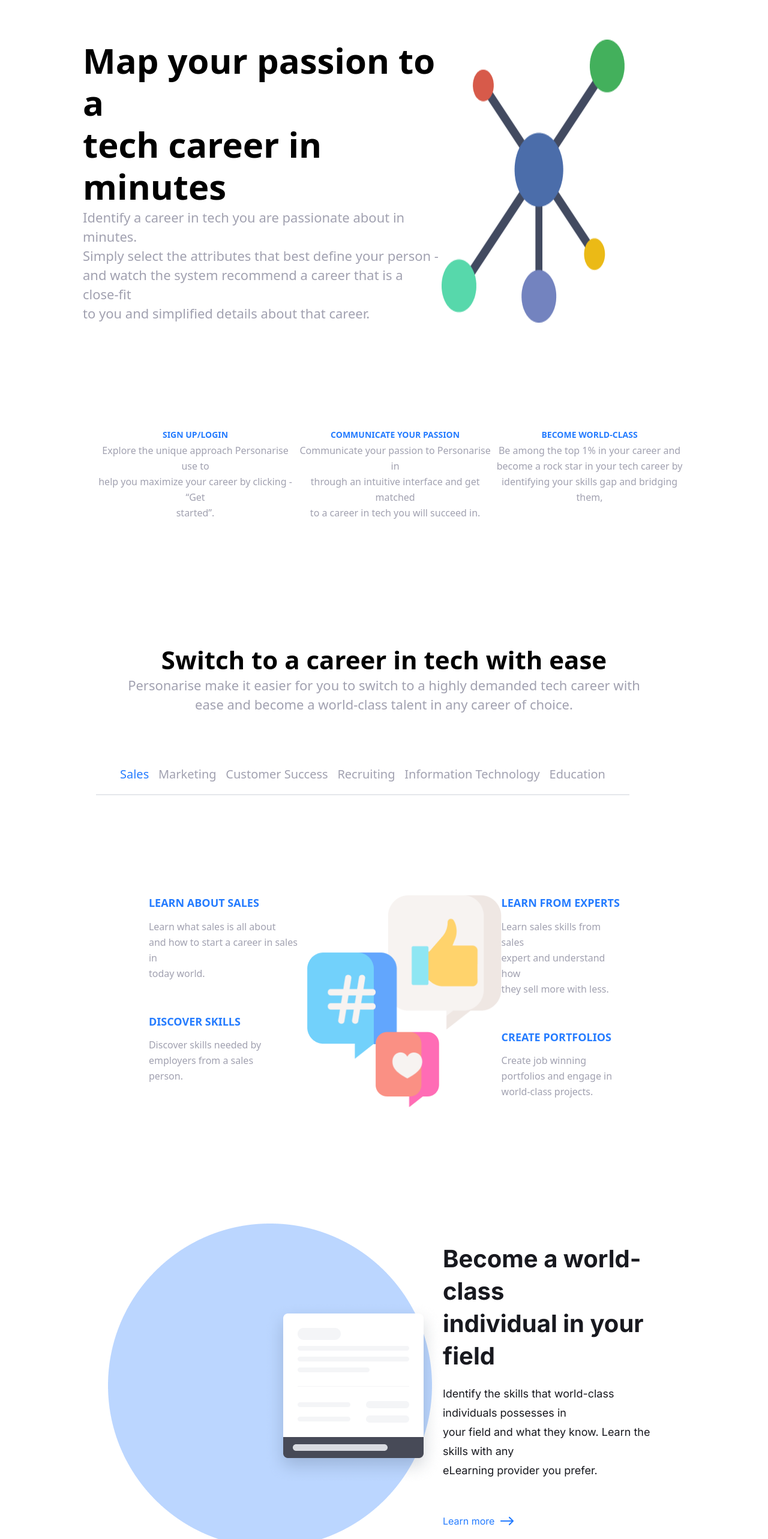
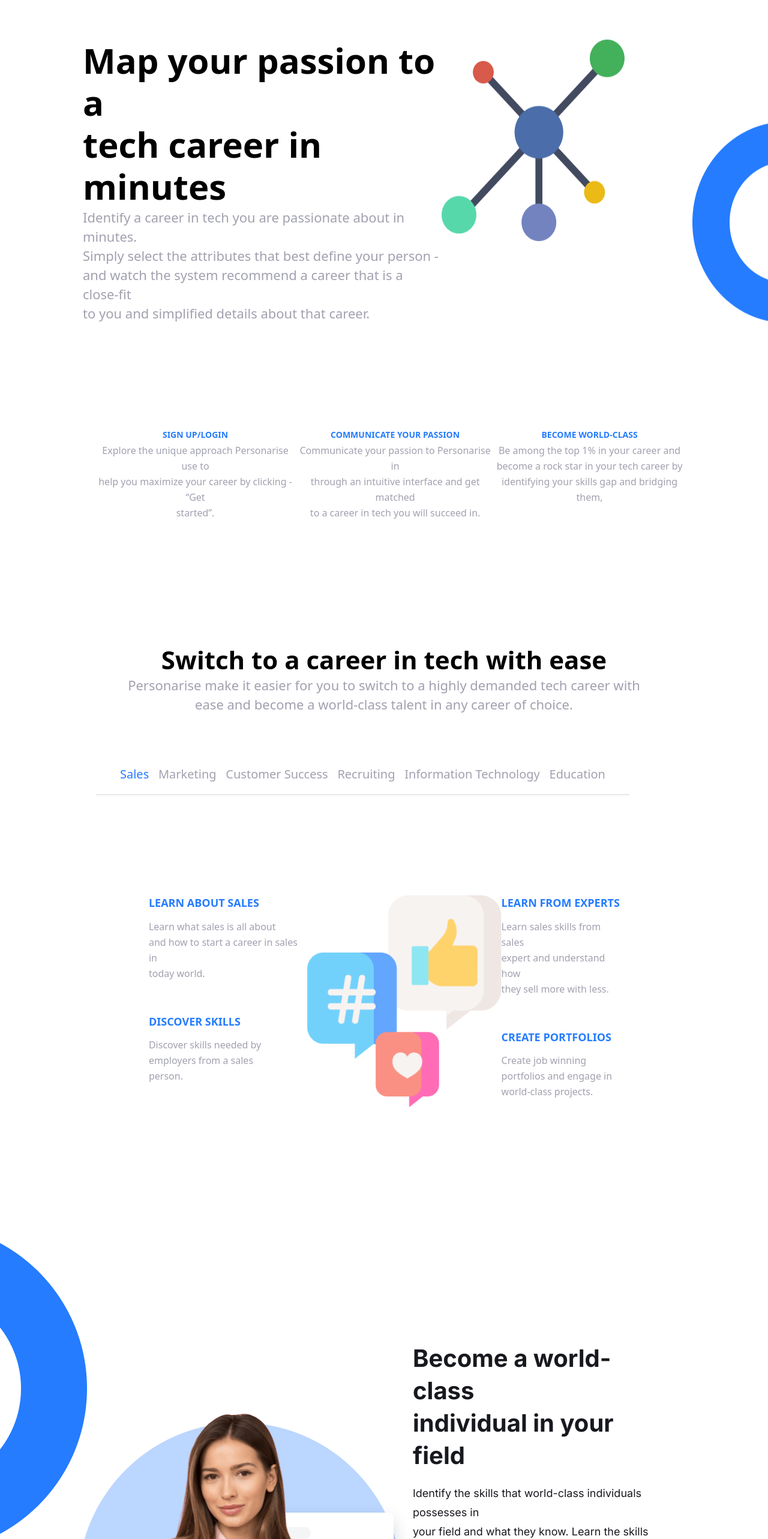
Before and after one commit to Femi-Benjamin/project-yiee, a React (Vite) app: page / in a window 1280 px wide. Shown: the part 1025-3591 px from the top of the page at 60% size. Built offline with nearby package versions, Linux system fonts and the light colour scheme.

Commit message:
V5 changes

```diff
--- a/src/Components/Main.jsx
+++ b/src/Components/Main.jsx
@@ -16,19 +16,19 @@
             </div>
             {/* /// */}
 
-
-            <div className='flex justify-between ml-[138px] mr-[239.08px] mb-[174px]'>
+            {/* MAP YOUR PASSION */}
+            <div className='flex justify-between ml-[138px] mr-[239. mb-[174px]'>
                 <div>
                     <h1 className='not-italic font-dm sans font-bold text-[58px] leading-[70px] text-black'>Map your passion to a <br /> tech career in minutes
                     </h1>
                     <p className='not-italic font-dm sans font-normal text-[22px] leading-[32px] text-[#15143966]'>Identify a career in tech you are passionate about in minutes. <br /> Simply select the attributes that best define your person - <br /> and watch the system recommend a career that is a close-fit <br /> to you and simplified details about that career.
                     </p>
                 </div>
-                <img src="/Group 55831.png" alt="" />
+                <img src="/Group 55836.png" alt="" />
             </div>
             {/* /// */}
 
-
+            {/* SIGN UP/LOGIN */}
             <div className='flex justify-between ml-[157px] mr-[138px] text-center font-dm sans mb-[206px]'>
                 <div>
                     <h1 className='not-italic font-semibold text-[14px] leading-[26px] uppercase text-[#257CFF]'>sign up/login</h1>
@@ -45,7 +45,7 @@
             </div>
             {/* /// */}
 
-
+            {/* SWITCH TO CARRER */}
             <div className='not-italic font-dm sans text-center mb-[48.47px]'>
                 <h1 className='font-bold text-[42px] leading-[52px]'>Switch to a career in tech with ease</h1>
                 <p className='font-normal text-[22px] leading-[32px] text-[#15143966]'>Personarise make it easier for you to switch to a highly demanded tech career with <br /> ease and become a world-class talent in any career of choice.</p>
@@ -61,7 +61,7 @@
             </div>
             {/* /// */}
 
-
+            {/* LEARN ABOUT SALES */}
             <div className='flex justify-between ml-[247.95px] mr-[237.5px] mb-[193.62px]'>
                 <div className='flex flex-col'>
                     <div>
@@ -93,9 +93,10 @@
             </div>
             {/* /// */}
 
-            <div className='md:px-[180px] mb-[197px]'>
+            {/* WORLD CLASS  */}
+            <div className='md:pr-[180px] mb-[197px]'>
                 <div className='flex justify-between items-center'>
-                    <img src="/Creative.png" alt="" />
+                    <img src="/Group 55837.png" alt="" />
                     <div className='not-italic font-inter text-[#18191F]'>
                         <h1 className='font-bold  text-[40px] leading-[54px] mb-5'>Become a world-class <br /> individual in your field
                         </h1>
@@ -111,6 +112,7 @@
             </div>
             {/* /// */}
 
+            {/* HIT YOUR NUMBERS */}
             <div className='md:px-[270px] mb-[205px]'>
                 <div className='flex justify-between items-center'>
                     <div className='not-italic font-inter text-[#18191F]'>
@@ -128,6 +130,7 @@
             </div>
             {/* /// */}
 
+            {/* SWITCH CARRER */}
             <div className='flex justify-center mb-[158px]'>
                 <div className='w-[970px] h-[460px] border-2 border-[#EBEAED] rounded-[10px] text-center'>
                     <h1 className='not-italic font-bold text-[42px] leading-[52px] text-[#000000de] pt-[158px] pb-[32px]'>Switch to a career in tech with ease</h1>
@@ -136,13 +139,14 @@
                     <button className='w-[186px] h-[50px] bg-[#257CFF] rounded-[5px] cursor-pointer font-dm sans font-medium text-[18px] leading-[26px] text-white'>Get Started</button>
                 </div>
             </div>
+            {/* /// */}
 
             {/* /// TESTIMONIALS*/}
             <div>
                 <h1 className='font-inter font-bold text-[64px] leading-[78px] text-center text-[#000000de] mb-[40px]'>Testimonials</h1>
                 <p className='font-inter font-normal text-[18px] leading-[29px] text-center text-[#000000] mb-[80px]'>These are the stories of some of our very early customers about their experience of using <br /> Personarise.</p>
                 <div className='md:px-[90px]'>
-                    <div className='flex justify-between gap-[50px]'>
+                    <div className='flex justify-between gap-[50px]'>   {/* CORRECTION */}
 
                         {/* /// CARD 1 */}
                         <div className='mb-[169px]'>
@@ -203,7 +207,9 @@
                     </div>
                 </div>
             </div>
+            {/* /// */}
 
+            {/* INFO */}
             <div className='flex justify-center md:px-[128px] mb-[117px]'>
                 <div className='w-[1256px] h-[400px] bg-[#F4F1F1]'>
                     <div className='flex justify-between'>
```
Also changed, not shown: public/Group 55836.png (added), public/Group 55837.png (added).
